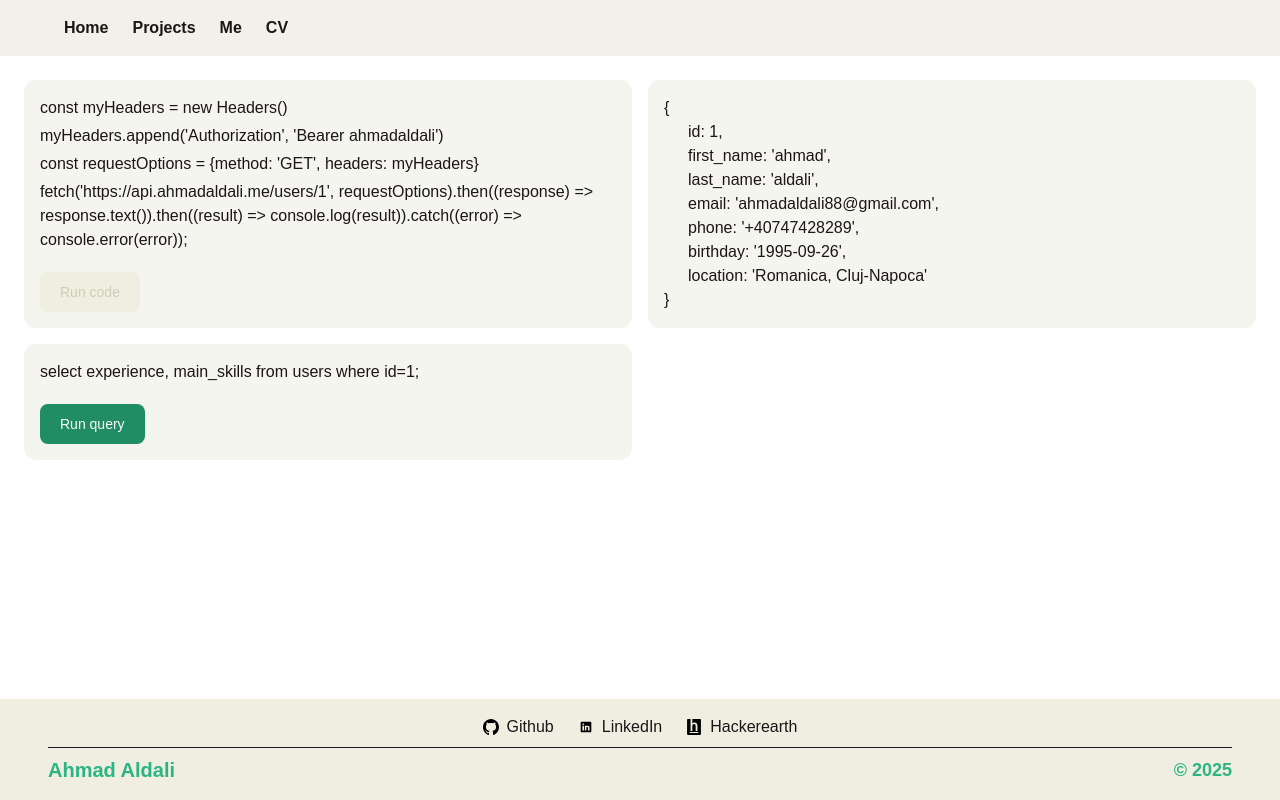
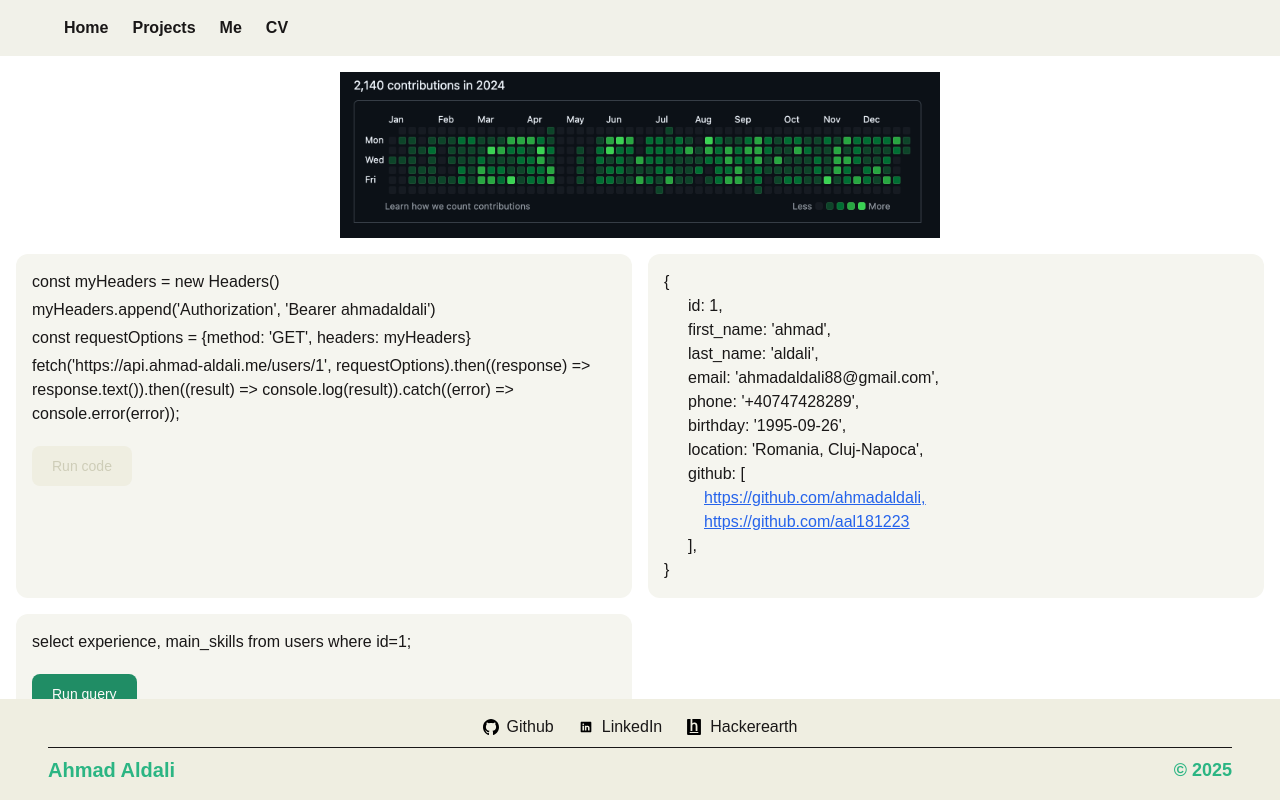
Before and after one commit to ahmadaldali/ahmadaldali-website, a Next.js app: page /me in a window 1280 px wide. Both pictures are taken after a click on the button "Run code". Built offline with nearby package versions, Linux system fonts and the light colour scheme.

Commit message:
update me page - github section

```diff
--- a/src/app/me/page.tsx
+++ b/src/app/me/page.tsx
@@ -6,6 +6,7 @@ import InfoRequestCard from "@/components/me-page/InfoRequestCard";
 import InfoResponseCard from "@/components/me-page/InfoResponseCard";
 import WebsiteCard from "@/components/me-page/WebsiteCard";
 import WebsiteSummaryCard from "@/components/me-page/WebsiteSummaryCard";
+import Image from "next/image";
 import { useState } from "react";
 
 export default function ConactPage() {
@@ -14,26 +15,44 @@ export default function ConactPage() {
   const [isWebsiteSummaryVisible, showSummary] = useState(false);
 
   return (
-    <div className="w-full flex-grow overflow-y-auto p-6 gap-4 flex flex-col">
+    <div className="w-full flex-grow overflow-y-auto p-4 gap-4 flex flex-col">
+      <div className="flex items-center justify-center w-full rounded-3xl">
+        <Image
+          aria-hidden
+          src="/images/contributions-2024.png"
+          alt="contributions 2024"
+          width={600}
+          height={300}
+        />
+      </div>
+
       <div className="grid w-full grid-cols-1 sm:grid-cols-2 justify-between gap-4">
-        <InfoRequestCard isButtonDisabled={isInfoVisible} onRequest={() => sendRequest(true)} />
+        <InfoRequestCard
+          isButtonDisabled={isInfoVisible}
+          onRequest={() => sendRequest(true)}
+        />
         {isInfoVisible && <InfoResponseCard />}
       </div>
 
       {isInfoVisible && (
         <div className="grid w-full grid-cols-1 sm:grid-cols-2 justify-between gap-4">
-          <InfoQueryCard isButtonDisabled={isQueryResultVisible} onRun={() => runQuery(true)} />
+          <InfoQueryCard
+            isButtonDisabled={isQueryResultVisible}
+            onRun={() => runQuery(true)}
+          />
           {isQueryResultVisible && <InfoQueryResultCard />}
         </div>
       )}
 
       {isQueryResultVisible && (
         <div className="grid w-full grid-cols-1 sm:grid-cols-2 justify-between gap-4">
-          <WebsiteCard isButtonDisabled={isWebsiteSummaryVisible} onShow={() => showSummary(true)} />
+          <WebsiteCard
+            isButtonDisabled={isWebsiteSummaryVisible}
+            onShow={() => showSummary(true)}
+          />
           {isWebsiteSummaryVisible && <WebsiteSummaryCard />}
         </div>
       )}
-
     </div>
   );
 }
--- a/src/components/me-page/InfoRequestCard.tsx
+++ b/src/components/me-page/InfoRequestCard.tsx
@@ -18,7 +18,7 @@ export default function InfoRequestCard({
         <p>{"const requestOptions = {method: 'GET', headers: myHeaders}"}</p>
         <p>
           {
-            "fetch('https://api.ahmadaldali.me/users/1', requestOptions).then((response) => response.text()).then((result) => console.log(result)).catch((error) => console.error(error));"
+            "fetch('https://api.ahmad-aldali.me/users/1', requestOptions).then((response) => response.text()).then((result) => console.log(result)).catch((error) => console.error(error));"
           }
         </p>
       </div>
--- a/src/components/me-page/InfoResponseCard.tsx
+++ b/src/components/me-page/InfoResponseCard.tsx
@@ -12,7 +12,11 @@ export default function InfoResponseCard() {
           <p>{"email: 'ahmadaldali88@gmail.com',"}</p>
           <p>{"phone: '+40747428289',"}</p>
           <p>{"birthday: '1995-09-26',"}</p>
-          <p>{"location: 'Romanica, Cluj-Napoca'"}</p>
+          <p>{"location: 'Romania, Cluj-Napoca',"}</p>
+          <p>{"github: ["}</p>
+          <p className="pl-4 underline text-blue-600"><a target="_blank" href={"https://github.com/ahmadaldali"}>https://github.com/ahmadaldali,</a></p>
+          <p className="pl-4 underline text-blue-600"><a target="_blank" href={"https://github.com/aal181223"}>https://github.com/aal181223</a></p>
+          <p>{"],"}</p>
         </div>
         <p>{"}"}</p>
       </div>
```
Also changed, not shown: public/images/contributions-2024.png (added).
